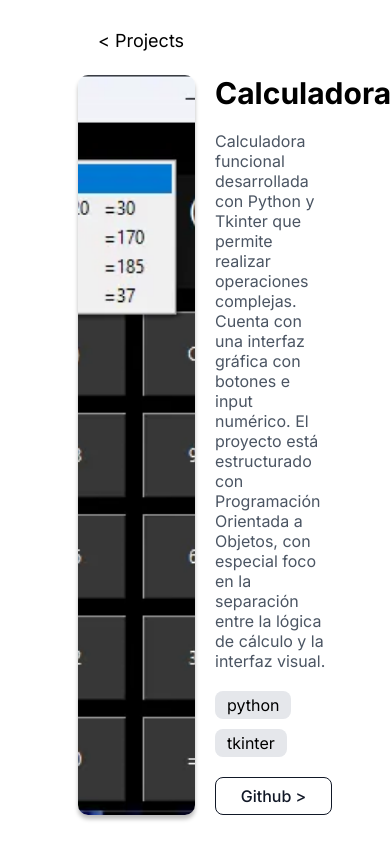
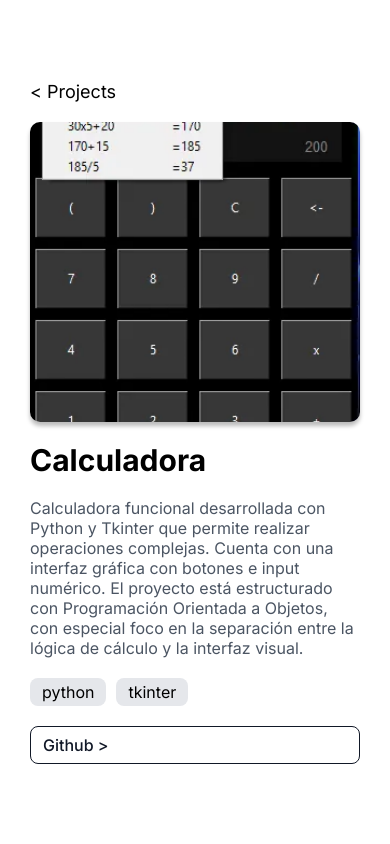
Before and after one commit to Ezagu/ezagudev, a React (Create React App) app: page /projects/calculadora in a window 390 px wide. Built offline with nearby package versions, Linux system fonts and the light colour scheme.

Commit message:
Media query for project page

```diff
--- a/src/pages/Project/Project.css
+++ b/src/pages/Project/Project.css
@@ -1,4 +1,6 @@
 .project-page {
+  margin: auto;
+  max-width: 80%;
   display: grid;
   grid-template-areas:
     "back back"
@@ -9,9 +11,6 @@
   grid-template-rows: 25px min-content 1fr min-content min-content;
   grid-template-columns: 50% 50%;
   gap: 20px;
-  width: 60%;
-  margin: auto;
-  text-align: center;
 }
 
 .back-link {
@@ -79,3 +78,22 @@
 .project-buttons-container .button {
   width: 100%;
 }
+
+@media (max-width: 800px) {
+  .project-page {
+    display: flex;
+    flex-direction: column;
+    margin: auto 30px;
+    max-width: none;
+  }
+
+  .project-buttons-container {
+    margin-bottom: 20px;
+  }
+
+  .back-link {
+    align-self: flex-start;
+    margin: 0;
+    margin-top: 20px;
+  }
+}
```
